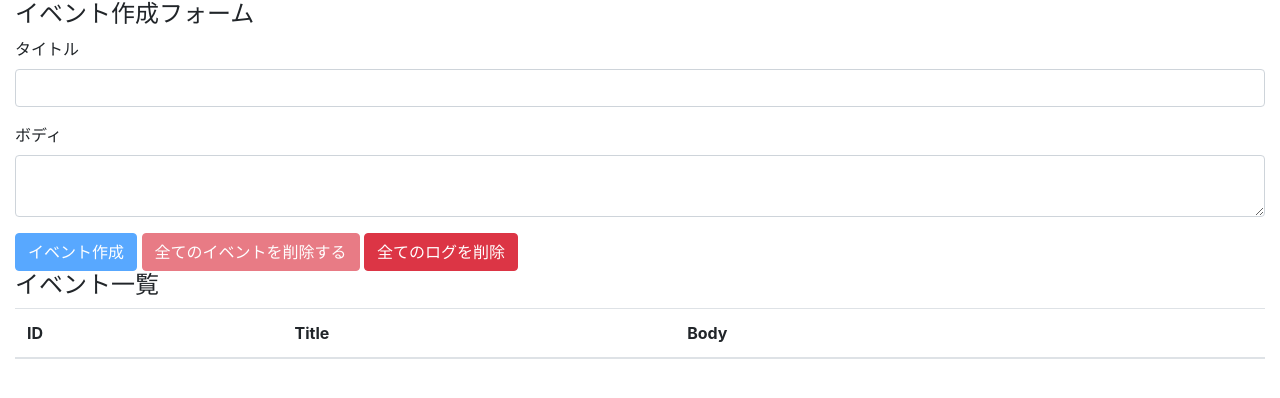
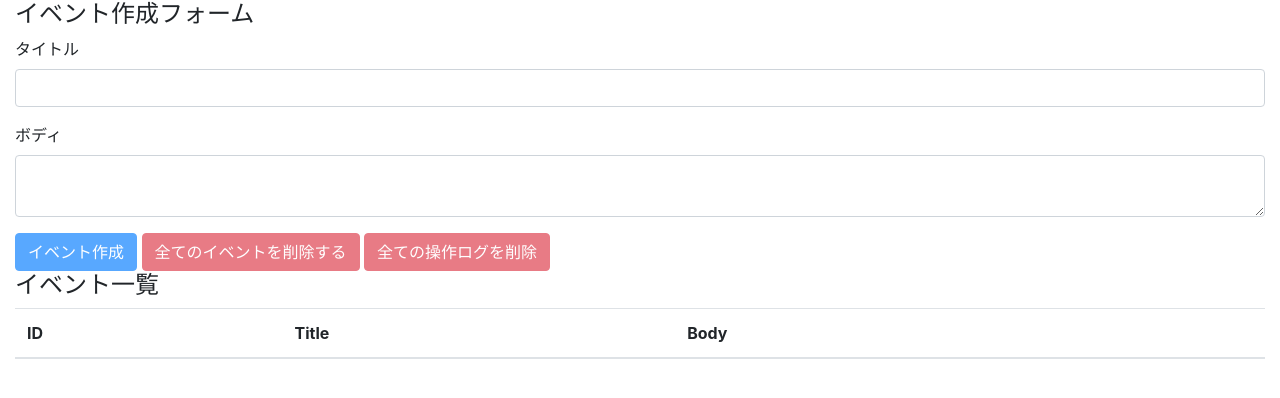
Before and after one commit to rattsl/hooks-redux, a React (Create React App) app: page / in a window 1280 px wide. Shown: the top 398 px of the page. Built offline with nearby package versions, Linux system fonts and the light colour scheme.

Commit message:
implement delete all operationLogs

```diff
--- a/src/components/EventForm.js
+++ b/src/components/EventForm.js
@@ -55,6 +55,7 @@
 
   const unCreatable = title === '' || body === '';
   const unDeletable = state.events.length === 0;
+  const unDeletableLogs = state.operationLogs.length === 0;
   return (
     <>
       <h4>イベント作成フォーム</h4>
@@ -92,8 +93,12 @@
         全てのイベントを削除する
       </button>
       &nbsp;
-      <button className="btn btn-danger" onClick={deleteAllLog}>
-        全てのログを削除
+      <button
+        className="btn btn-danger"
+        onClick={deleteAllLog}
+        disabled={unDeletableLogs}
+      >
+        全ての操作ログを削除
       </button>
     </>
   );
```
